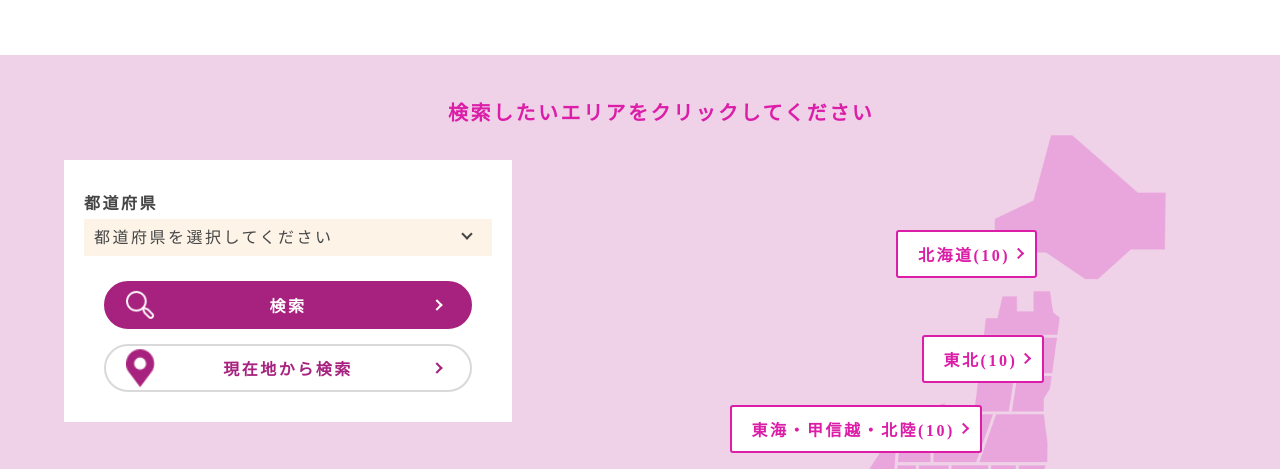
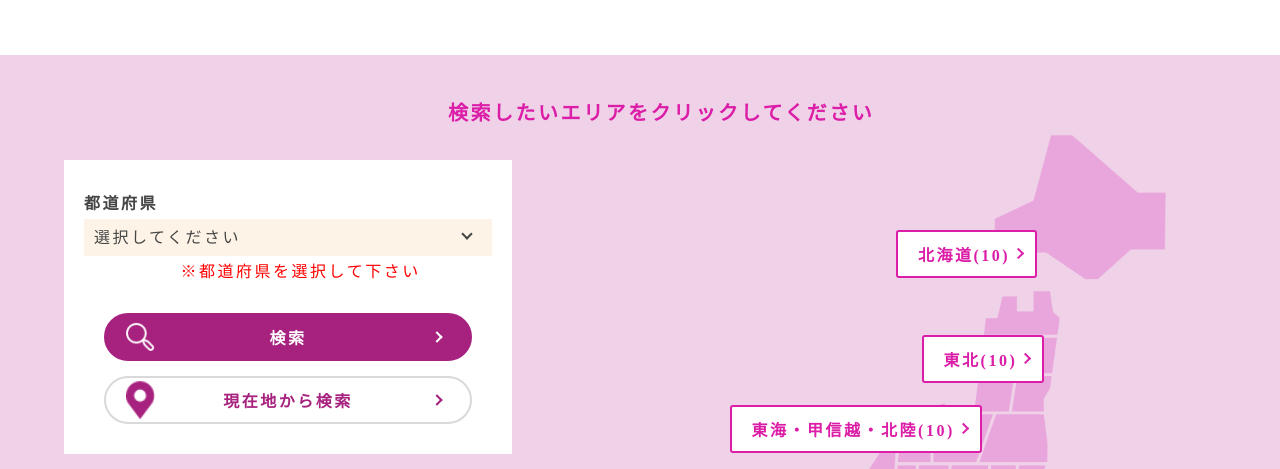
Before and after one commit to Cellmuller/AEON-SHOP, a plain HTML site: page index.html in a window 1280 px wide. Both pictures are taken after a click on the button "検索". Shown: the part 263-732 px from the top of the page. Drawn offline with nearby package versions, Linux system fonts and the light colour scheme.

Commit message:
微修正

```diff
--- a/index.html
+++ b/index.html
@@ -106,6 +106,7 @@
                             <option>沖縄県</option>
                         </select>
                     </div>
+                    <div id="message"></div>
                     <div class="btn-wrapper">
                         <button id="serch-btn">
                             <img src="./images/serch-icon.png" class="serch-icon">検索
--- a/js/main.js
+++ b/js/main.js
@@ -63,20 +63,14 @@ function scrollToTop() {
   });
 }
 
-// プルダウン制御
 $(document).ready(function () {
-  $("#serch-btn").click(function (e) {
+  $("#serch-btn").on("click", function (e) {
     e.preventDefault();
-
-    const selectedPrefecture = $("select").val();
-
-    if (selectedPrefecture === "選択してください") {
-      $("select option:first").text("都道府県を選択してください");
-      return;
+    if ($("select").val() === "選択してください") {
+      $("#message").text("※都道府県を選択して下さい").show();
+    } else {
+      $("#message").hide();
     }
-
-    // 検索の実際の処理（API呼び出し等）をここに書く
-    // ...
   });
 });
 
--- a/styles/style.css
+++ b/styles/style.css
@@ -108,6 +108,13 @@
     border-width: 0 2px 2px 0;
     padding: 3px;
     transform: rotate(45deg);
+}
+#message{
+    color: red;
+    width: 80%;
+    margin-left: auto;
+    line-height: 2;
+    padding-left: 15px;
 }
 .map .pulldown-wrapper .btn-wrapper{
     text-align: center;
```
